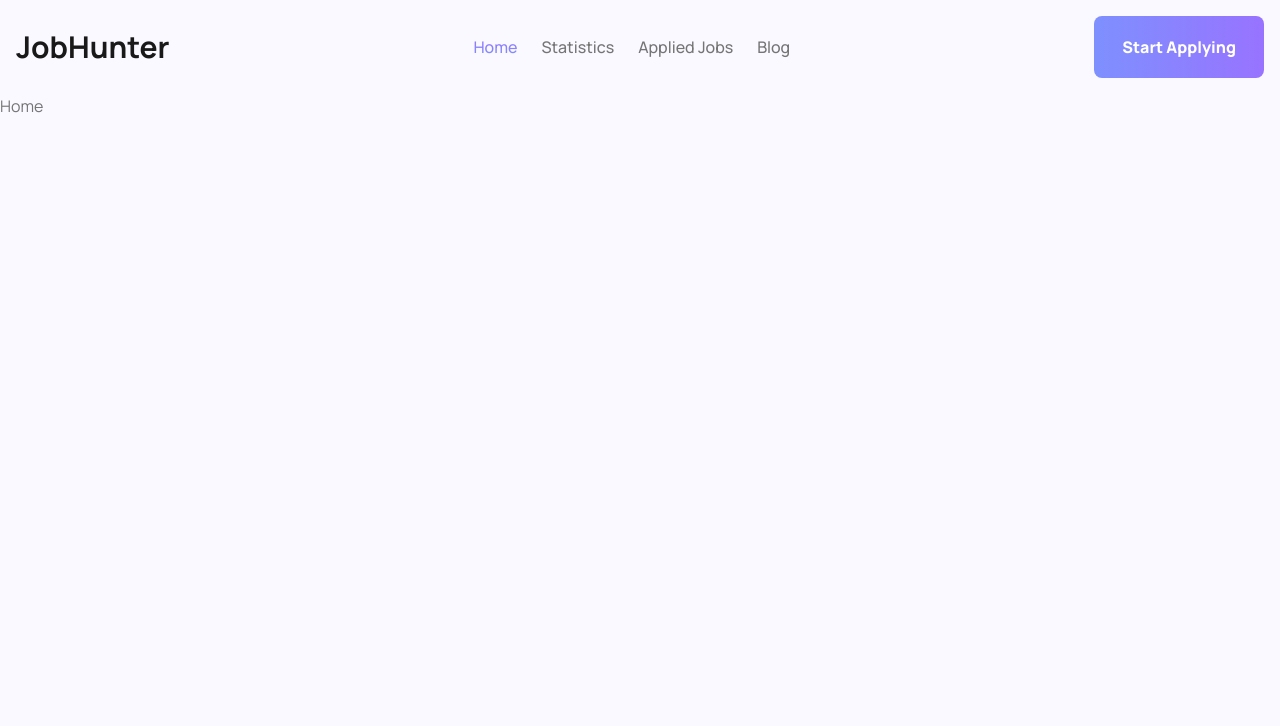
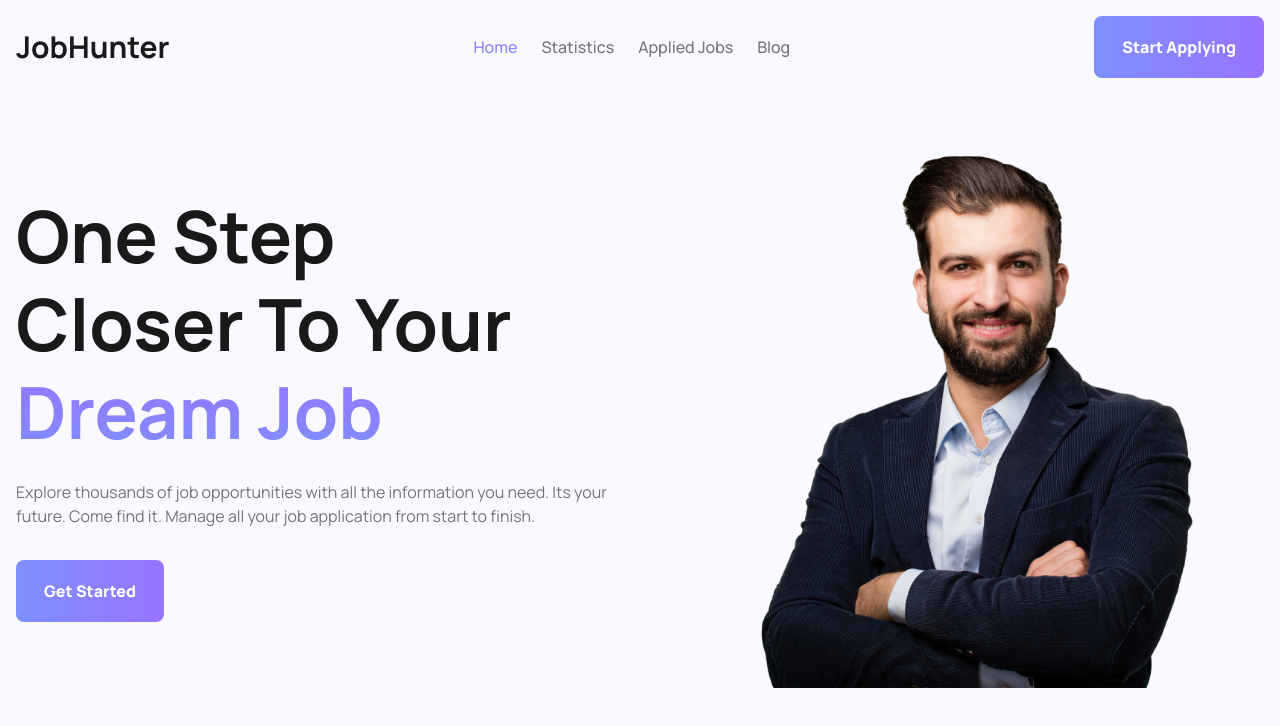
Before and after one commit to showkatali-dev/job-hunter, a React (Vite) app: page / in a window 1280 px wide. Shown: the top 726 px of the page. Built offline with nearby package versions, Linux system fonts and the light colour scheme.

Commit message:
banner component complete

```diff
--- /dev/null
+++ b/src/components/Banner.jsx
@@ -0,0 +1,27 @@
+import React from "react";
+import person from "../assets/images/person.png";
+
+const Banner = () => {
+  return (
+    <div className="grid grid-cols-1 md:grid-cols-2 gap-8 items-center my-6">
+      <div>
+        <h1 className="text-5xl md:text-6xl lg:text-7xl font-bold text-primary mb-8">
+          One Step
+          <span className="my-4 block">Closer To Your</span>
+          <span className="text-linear">Dream Job</span>
+        </h1>
+        <p className="mb-8">
+          Explore thousands of job opportunities with all the information you
+          need. Its your future. Come find it. Manage all your job application
+          from start to finish.
+        </p>
+        <button className="btn-primary">Get Started</button>
+      </div>
+      <div>
+        <img src={person} alt="person" className="w-full" />
+      </div>
+    </div>
+  );
+};
+
+export default Banner;
--- a/src/index.css
+++ b/src/index.css
@@ -25,7 +25,7 @@
 
   @media (hover: none) {
     * {
-      cursor: default;
+      cursor: default !important;
     }
   }
 }
--- a/src/pages/Home.jsx
+++ b/src/pages/Home.jsx
@@ -1,7 +1,12 @@
 import React from "react";
+import Banner from "../components/Banner";
 
 const Home = () => {
-  return <div>Home</div>;
+  return (
+    <section className="container mx-auto p-4">
+      <Banner />
+    </section>
+  );
 };
 
 export default Home;
```
Also changed, not shown: src/assets/images/person.png (added).
